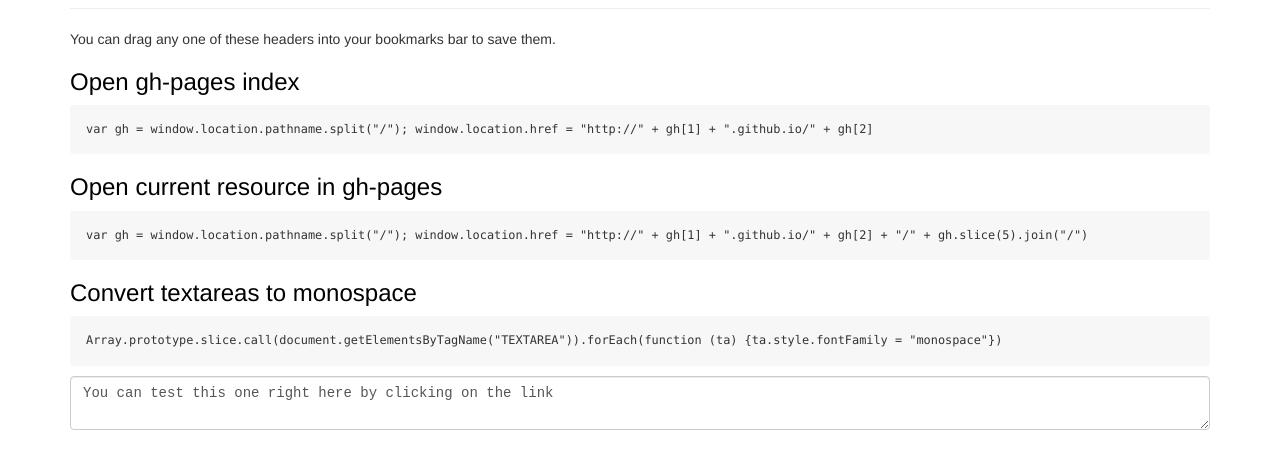
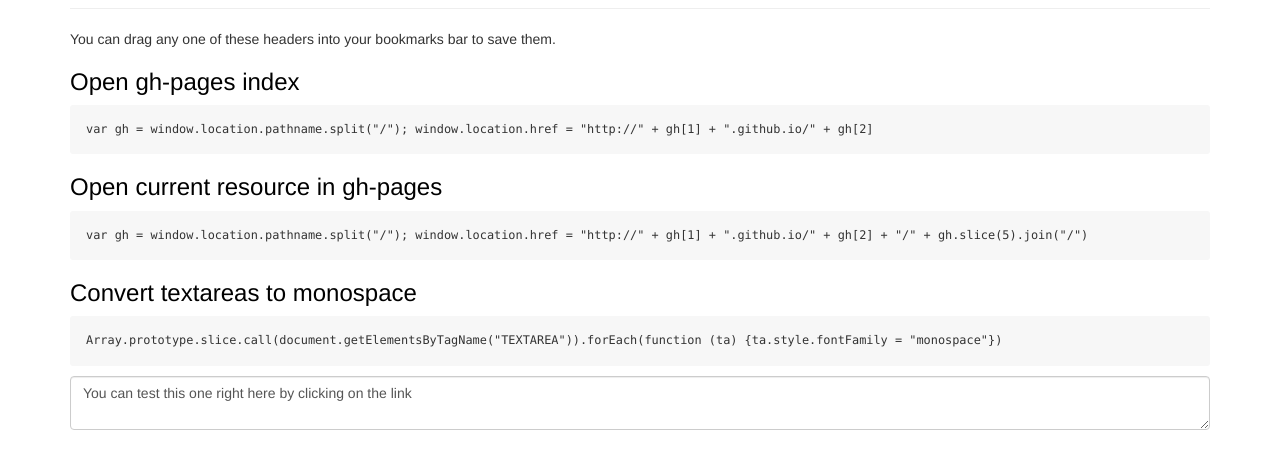
Before and after one commit to colelawrence/bookmarklets, a plain HTML site: page index.html in a window 1280 px wide. Shown: the part 108-576 px from the top of the page. Drawn offline with nearby package versions, Linux system fonts and the light colour scheme.

Commit message:
Whoops, take off monospace :-)

```diff
--- a/index.html
+++ b/index.html
@@ -28,7 +28,7 @@
     <article>
       <h3><a href='javascript: Array.prototype.slice.call(document.getElementsByTagName("TEXTAREA")).forEach(function (ta) {ta.style.fontFamily = "monospace"})' title="Convert textareas to monospace">Convert textareas to monospace</a></h3>
       <pre>Array.prototype.slice.call(document.getElementsByTagName("TEXTAREA")).forEach(function (ta) {ta.style.fontFamily = "monospace"})</pre>
-      <textarea rows="2" class="form-control" style="font-family: monospace;">You can test this one right here by clicking on the link</textarea>
+      <textarea rows="2" class="form-control">You can test this one right here by clicking on the link</textarea>
     </article>
   </div>
 </div>
```
